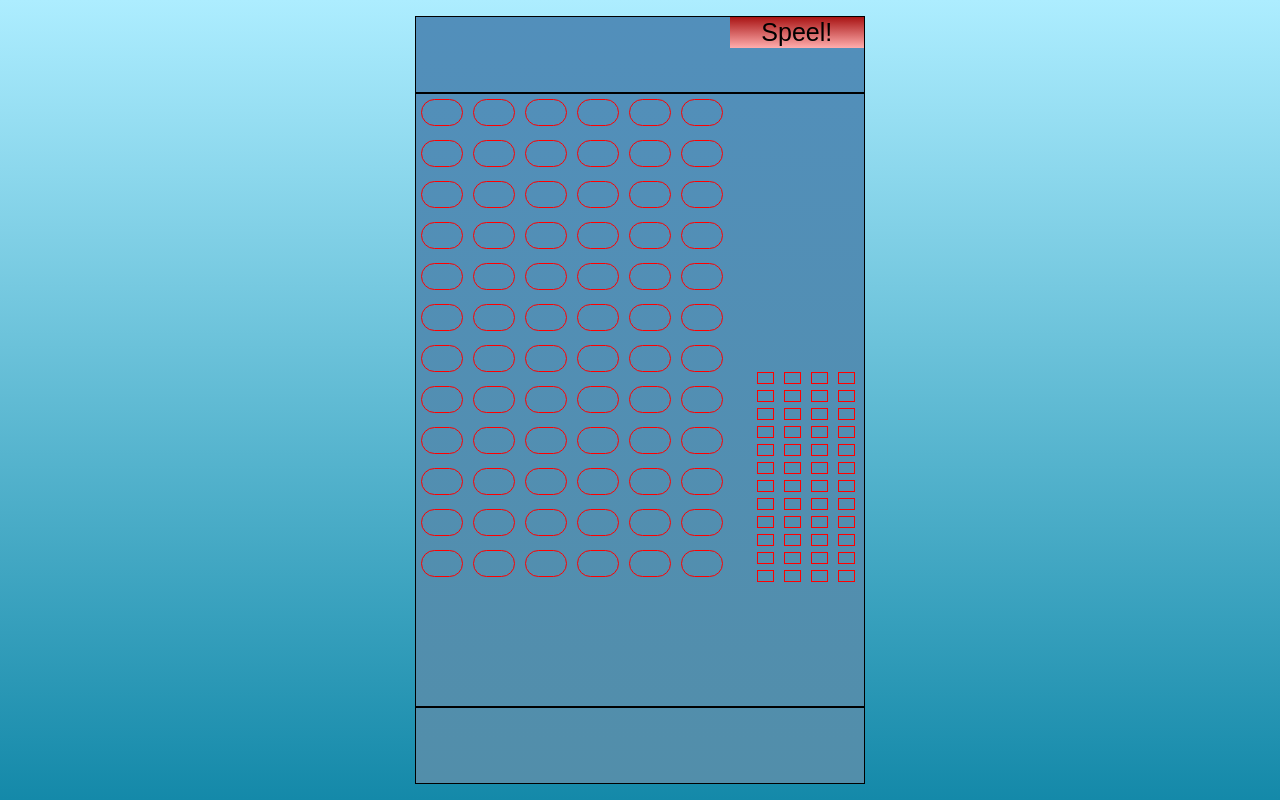
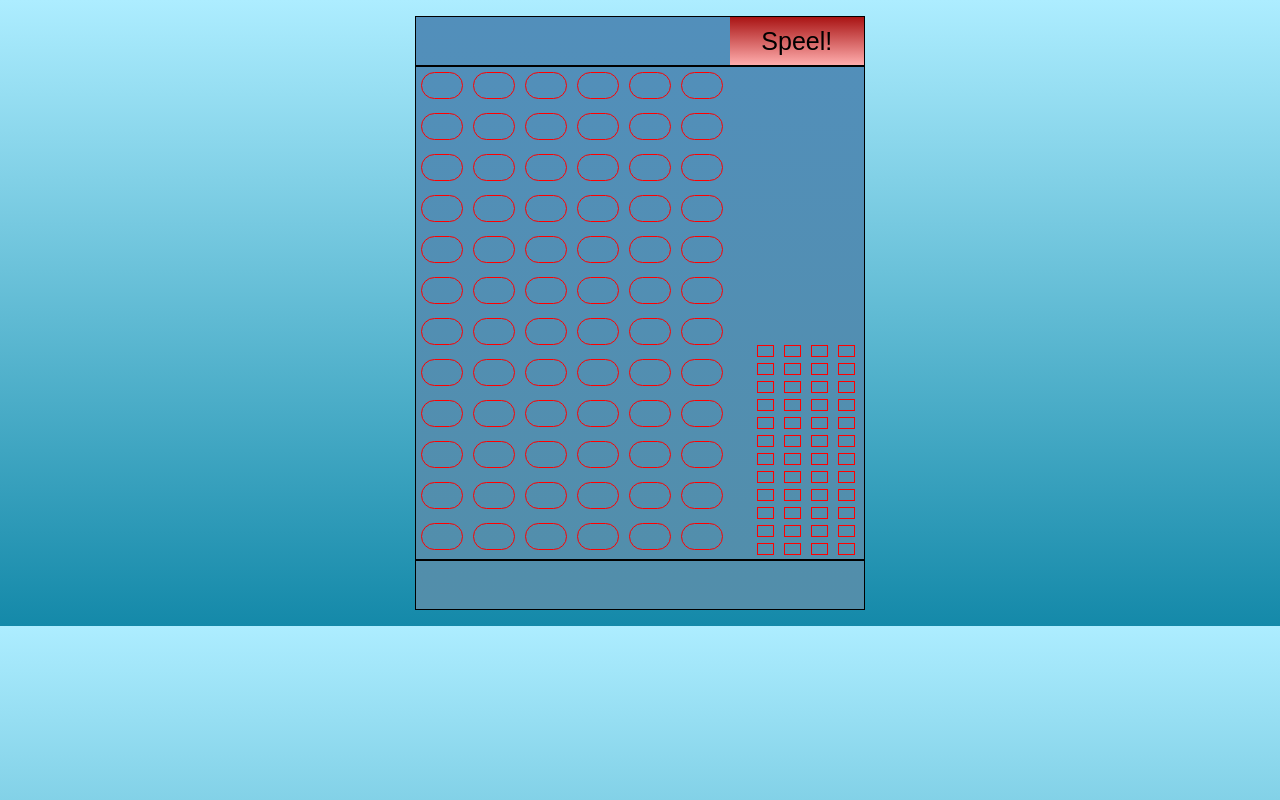
Before and after one commit to dionybusker/B2W19O1b-mastermind, a plain HTML site: page index.html in a window 1280 px wide. Drawn offline with Linux system fonts and the light colour scheme.

Commit message:
class flexer verwijderd, heights aangepast

```diff
--- a/style.css
+++ b/style.css
@@ -4,14 +4,10 @@ body {
     background: linear-gradient(#adedff, #1489a9);
 }
 
-.flexer {
-    display: flex;
-}
-
 .board {
     background: linear-gradient(#528fbb, #528eaa);
     width: 450px;
-    height: 96vh; /* 96% van de "view height" */
+    height: auto;
     margin: 2vh auto;
 }
 
@@ -19,13 +15,14 @@ body {
 .answer-container {
     box-sizing: border-box;
     width: 100%;
-    height: 10%;
+    height: 50px;
     border: 1px solid black;
 }
 
 .answer-container > button {
     border: none;
     width: 30%;
+    height: 100%;
     position: relative;
     left: 70%;
     font-size: 25px;
@@ -41,7 +38,7 @@ body {
 .guess-container {
     box-sizing: border-box;
     width: 100%;
-    height: 80%;
+    height: auto;
     border: 1px solid black;
 }
 
@@ -49,6 +46,6 @@ body {
 .selection-container {
     box-sizing: border-box;
     width: 100%;
-    height: 10%;
+    height: 50px;
     border: 1px solid black;
 }
```
